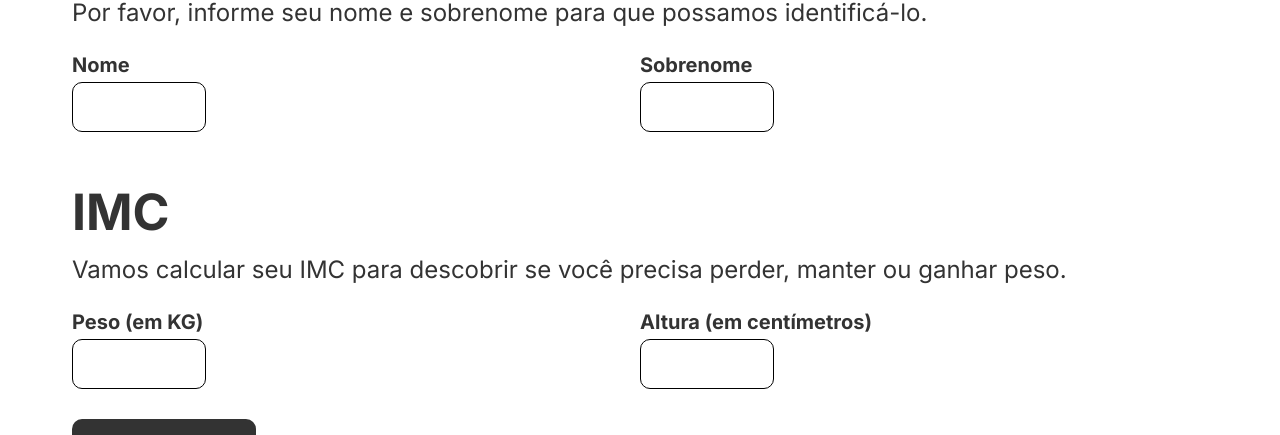
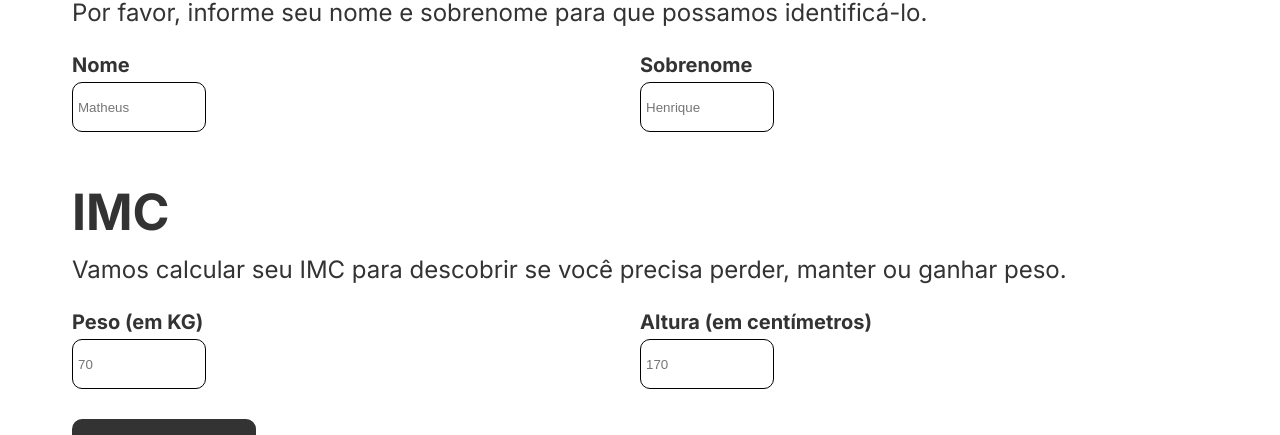
Before and after one commit to matheusapostulo/MacKcal, a Next.js app: page /Objetivo in a window 1280 px wide. Shown: the part 499-934 px from the top of the page. Built offline with nearby package versions, Linux system fonts and the light colour scheme; data requests are answered from the project's data file.

Commit message:
adicionando placeholder com os dados do usuário

```diff
--- a/src/app/Objetivo/page.jsx
+++ b/src/app/Objetivo/page.jsx
@@ -119,11 +119,11 @@ export default function Objetivo(){
         <section className={styles.inputContainer}>
             <div className={styles.inputGroup}>
             <label className={styles.descContainer}>Nome</label>
-                <input onChange={(e) => setNome(e.target.value)} type="text" id="nome" name="nome" />
+                <input onChange={(e) => setNome(e.target.value)} type="text" id="nome" name="nome" placeholder={usuario && usuario[0].nome} />
             </div>
             <div className={styles.inputGroup}>
                 <label className={styles.descContainer}>Sobrenome</label>
-                <input onChange={(e) => setSobrenome(e.target.value)} type="text" id="sobrenome" name="sobrenome" />
+                <input onChange={(e) => setSobrenome(e.target.value)} type="text" id="sobrenome" name="sobrenome" placeholder={usuario && usuario[0].sobrenome}/>
             </div>
         </section>
 
@@ -132,11 +132,11 @@ export default function Objetivo(){
         <div className={styles.inputContainer}>
             <div className={styles.inputGroup}>
             <label className={styles.descContainer}>{"Peso (em KG)"}</label>
-                <input onChange={(e) => setPeso(Number(e.target.value))} type="number" id="peso" name="peso" />
+                <input onChange={(e) => setPeso(Number(e.target.value))} type="number" id="peso" name="peso" placeholder={usuario && usuario[0].peso}/>
             </div>
             <div className={styles.inputGroup}>
                 <label className={styles.descContainer}>{"Altura (em centímetros)"}</label>
-                <input onChange={(e) => setAltura(Number(e.target.value))} type="number" id="altura" name="altura" />
+                <input onChange={(e) => setAltura(Number(e.target.value))} type="number" id="altura" name="altura" placeholder={usuario && usuario[0].altura}/>
             </div>
         </div>
         <div className={styles.buttonContainer}>
```
